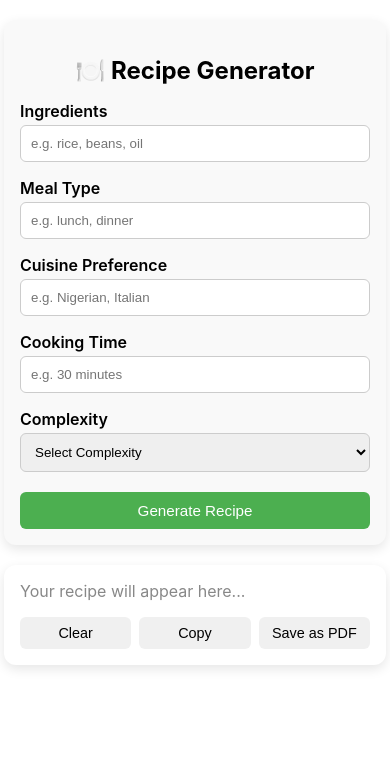
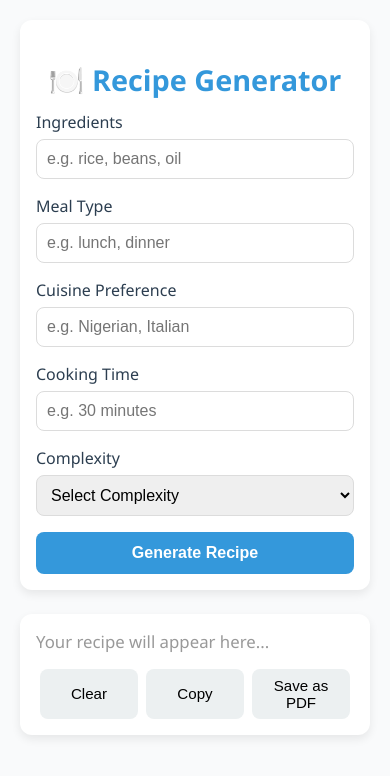
Before and after one commit to Enenche23/Recipe_Gen, a React (Create React App) app in the folder client/: page / in a window 390 px wide. Shown: the top 776 px of the page. Built offline with nearby package versions, Linux system fonts and the light colour scheme.

Commit message:
UI/UX improvements: better buttons, responsive layout, animations, SEO tags

```diff
--- a/client/src/App.css
+++ b/client/src/App.css
@@ -1,4 +1,16 @@
-/* Center everything nicely */
+/* App.css */
+* {
+  box-sizing: border-box;
+}
+
+body {
+  font-family: 'Segoe UI', Tahoma, Geneva, Verdana, sans-serif;
+  background: #f9fafb;
+  margin: 0;
+  padding: 0;
+  color: #2c3e50;
+}
+
 .app-container {
   display: flex;
   flex-direction: column;
@@ -6,123 +18,113 @@
   padding: 20px;
 }
 
-/* Recipe card form container */
 .recipe-card {
+  background: #ffffff;
+  padding: 20px;
   max-width: 500px;
   width: 100%;
-  background: #f9f9f9;
-  padding: 24px;
   border-radius: 12px;
-  box-shadow: 0 4px 12px rgba(0,0,0,0.1);
-  margin-bottom: 20px;
+  box-shadow: 0 4px 10px rgba(0, 0, 0, 0.08);
 }
 
 .recipe-title {
+  font-size: 1.8em;
+  margin-bottom: 12px;
   text-align: center;
-  margin-bottom: 16px;
-  font-size: 1.5em;
-}
-
-/* Labels and inputs styling */
-label {
-  display: block;
-  margin: 8px 0 4px;
-  font-weight: 600;
+  color: #3498db;
 }
 
 .input-field {
   width: 100%;
   padding: 10px;
-  margin-bottom: 8px;
-  border: 1px solid #ccc;
-  border-radius: 6px;
-  box-sizing: border-box;
+  margin: 6px 0 16px 0;
+  border: 1px solid #dcdcdc;
+  border-radius: 8px;
+  font-size: 1em;
 }
 
-/* Generate Recipe button */
 .generate-btn {
   width: 100%;
-  background-color: #4CAF50;
+  padding: 12px;
+  background: #3498db;
   color: white;
-  padding: 12px;
+  font-size: 1.1em;
+  font-weight: bold;
   border: none;
-  border-radius: 6px;
-  font-size: 1em;
+  border-radius: 8px;
   cursor: pointer;
-  margin-top: 12px;
-  transition: background-color 0.3s ease;
+  transition: background 0.3s, transform 0.2s;
 }
 
 .generate-btn:hover {
-  background-color: #45a049;
+  background: #2980b9;
+  transform: scale(1.02);
 }
 
-/* Recipe output styling */
 .recipe-output {
-  max-width: 600px;
+  margin-top: 24px;
   width: 100%;
-  background: #fff;
-  padding: 24px;
+  max-width: 500px;
+  background: #ffffff;
+  padding: 20px;
   border-radius: 12px;
-  box-shadow: 0 4px 12px rgba(0,0,0,0.1);
+  box-shadow: 0 4px 10px rgba(0, 0, 0, 0.08);
+  white-space: pre-wrap;
   word-wrap: break-word;
+  font-size: 1.05em;
+  animation: fadeIn 0.6s ease-in;
+}
+
+.bold-text {
+  font-weight: bold;
+  color: #2c3e50;
+  font-size: 1.15em;
+}
+
+.recipe-actions {
+  display: flex;
+  justify-content: space-around;
+  margin-top: 16px;
+}
+
+.action-btn {
+  background-color: #ecf0f1;
+  border: none;
+  padding: 10px 12px;
+  border-radius: 8px;
+  font-size: 0.95em;
+  cursor: pointer;
+  flex: 1;
+  margin: 0 4px;
+  transition: background-color 0.3s, transform 0.2s;
+}
+
+.action-btn:hover {
+  background-color: #d0d7dc;
+  transform: scale(1.05);
 }
 
 .placeholder-text {
-  color: #888;
+  color: #999;
   text-align: center;
 }
 
-/* Bold text inside generated recipe */
-.bold-text {
-  font-weight: bold;
-  font-size: 1.1em;
-  color: #2c3e50;
-}
-
-/* Action buttons container */
-.recipe-actions {
-  display: flex;
-  justify-content: center;
-  margin-top: 16px;
-  gap: 8px;
-  flex-wrap: wrap;
-}
-
-/* Individual action buttons */
-.action-btn {
-  flex: 1 1 100px;
-  background-color: #f0f0f0;
-  border: none;
-  padding: 10px 12px;
-  border-radius: 6px;
-  cursor: pointer;
-  transition: background-color 0.2s ease;
-  font-size: 0.9em;
-}
-
-.action-btn:hover {
-  background-color: #ddd;
-}
-
-.action-btn:disabled {
-  opacity: 0.6;
-  cursor: not-allowed;
-}
-
-/* Make responsive */
 @media (max-width: 600px) {
   .recipe-card, .recipe-output {
     padding: 16px;
   }
 
   .generate-btn {
-    font-size: 0.95em;
-    padding: 10px;
+    font-size: 1em;
   }
 
   .action-btn {
-    flex: 1 1 80px;
+    font-size: 0.9em;
     padding: 8px 10px;
   }
 }
+
+@keyframes fadeIn {
+  from { opacity: 0; transform: translateY(10px); }
+  to { opacity: 1; transform: translateY(0); }
+}
```
